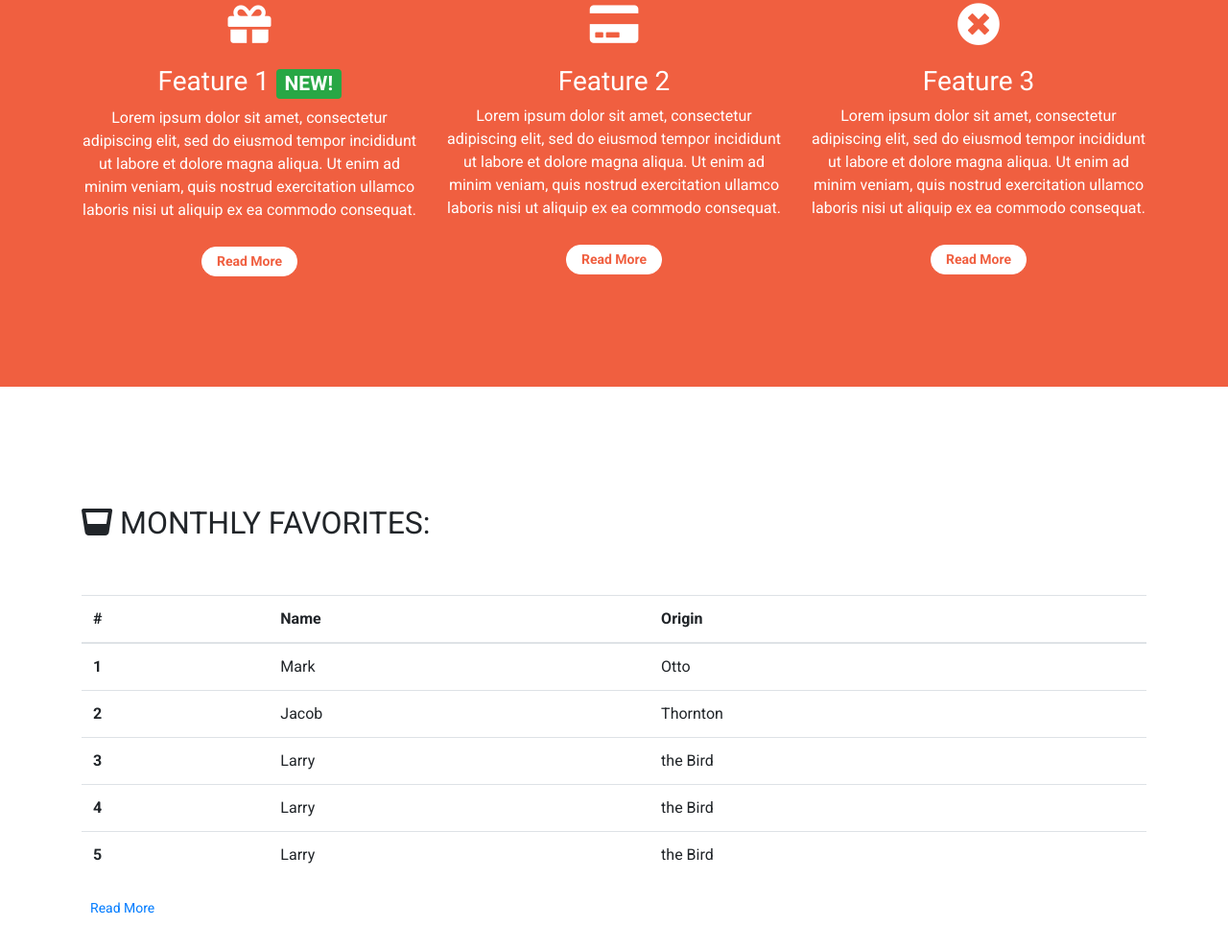
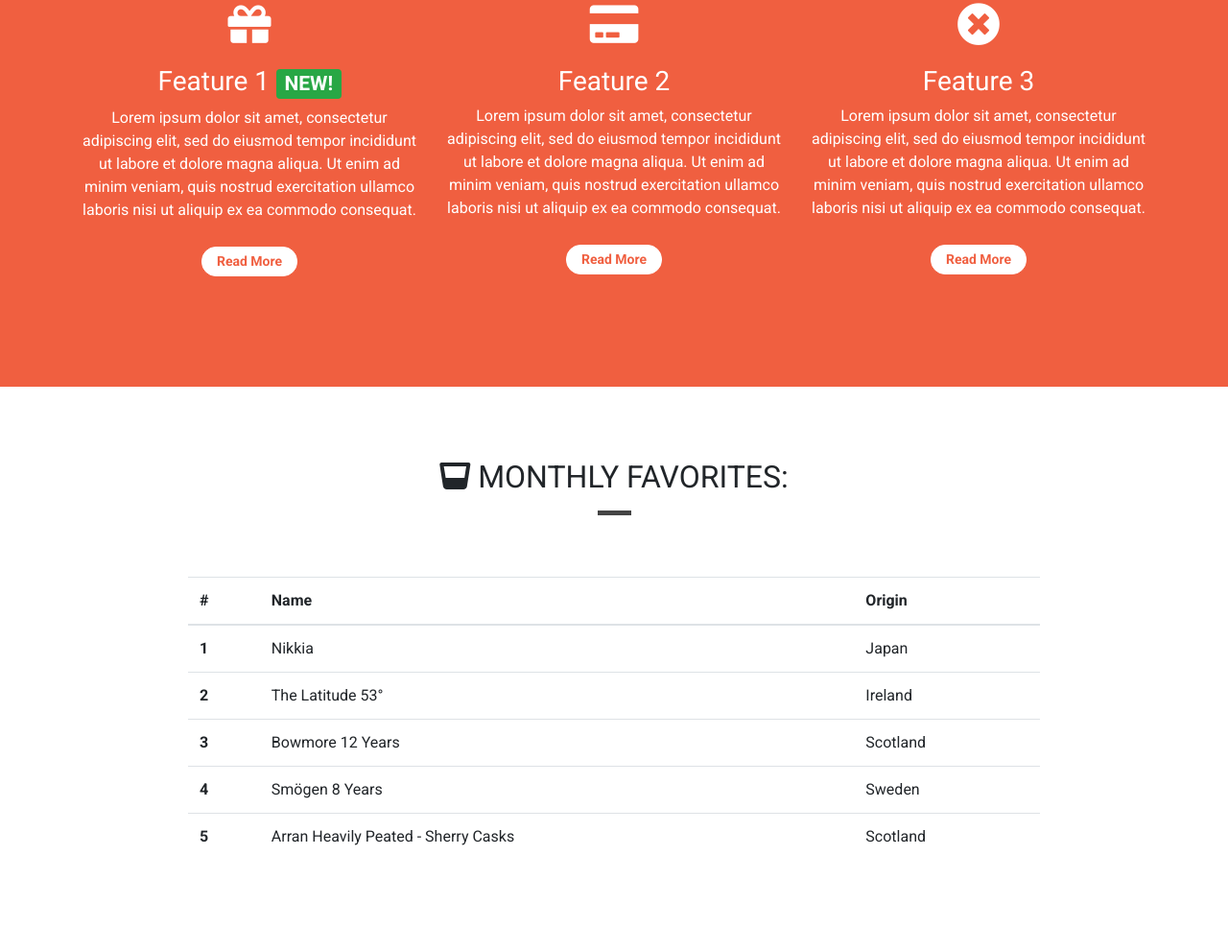
Before and after one commit to stroemlind/Bootstrap-bootcamp, a plain HTML site: page index.html in a window 1280 px wide. Shown: the part 1320-2310 px from the top of the page at 96% size. Drawn offline with nearby package versions, Linux system fonts and the light colour scheme.

Commit message:
Update table

```diff
--- a/css/style.css
+++ b/css/style.css
@@ -199,3 +199,9 @@
     margin-top: 10px;
     color: #f05f40;
 }
+
+/* Table */
+.table {
+    margin: 0 auto;
+    width: 80%;
+}
--- a/index.html
+++ b/index.html
@@ -106,7 +106,7 @@
                           <div class="media-body">
                               <blockquote class="blockquote">
                                   <p>I haven't been sober for months!</p>
-                                  <p>- Jane Doe</p>
+                                  <p>- John Smith</p>
                               </blockquote>
                           </div>
                       </div>
@@ -160,10 +160,11 @@
     <div class="container features-container content-container">
       <section>
         <div class="row">
+          <div class="col-12 page-header">
+            <h2 class="text-uppercase"><i class="fas fa-glass-whiskey d-none d-sm-inline"></i> Monthly Favorites:</h2>
+            <hr class="block-divider block-divider--short">
+          </div>
           <div class="col-12 my-5">
-            <h2 class="text-uppercase"><i class="fas fa-glass-whiskey d-none d-sm-inline"></i> Monthly Favorites:</h2>
-          </div>
-          <div class="col-12">
               <table class="table">
                 <thead>
                   <tr>
@@ -175,32 +176,31 @@
                 <tbody>
                   <tr>
                     <th scope="row">1</th>
-                      <td>Mark</td>
-                      <td>Otto</td>
+                    <td>Nikkia</td>
+                    <td>Japan</td>
                   </tr>
                   <tr>
                     <th scope="row">2</th>
-                      <td>Jacob</td>
-                      <td>Thornton</td>
+                    <td>The Latitude 53°</td>
+                    <td>Ireland</td>
                   </tr>
                   <tr>
                     <th scope="row">3</th>
-                      <td>Larry</td>
-                      <td>the Bird</td>
+                    <td>Bowmore 12 Years</td>
+                    <td>Scotland</td>
                   </tr>
                   <tr>
                     <th scope="row">4</th>
-                      <td>Larry</td>
-                      <td>the Bird</td>
+                    <td>Smögen 8 Years</td>
+                    <td>Sweden</td>
                   </tr>
                   <tr>
                     <th scope="row">5</th>
-                      <td>Larry</td>
-                      <td>the Bird</td>
+                    <td>Arran Heavily Peated - Sherry Casks</td>
+                    <td>Scotland</td>
                   </tr>
                 </tbody>
               </table>
-              <p><a class="btn btn-sm btn-default" href="">Read More</a></p>
           </div>
         </div>
       </section>
```
Lines whose indentation alone changed are shown as unchanged.
